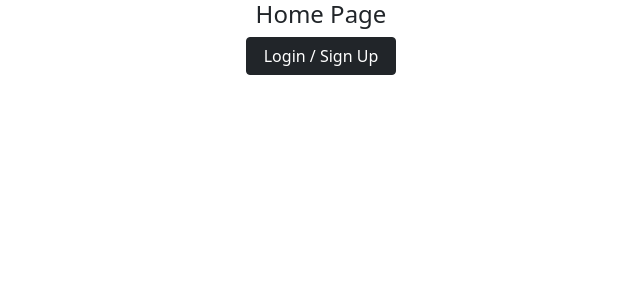
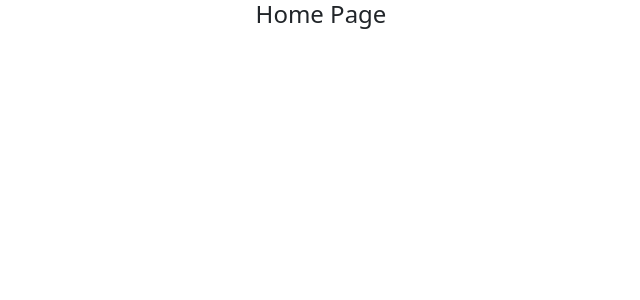
Before and after one commit to simran-memon/CMPE282_talent_traces, a React (Create React App) app in the folder frontend/: page / in a window 1280 px wide. Shown: the top 300 px of the page, without its empty margins (319-959 px from the left). Built offline with nearby package versions, Linux system fonts and the light colour scheme.

Commit message:
commiting to merge

```diff
--- a/frontend/src/components/Home.js
+++ b/frontend/src/components/Home.js
@@ -1,8 +1,10 @@
+import axios from 'axios';
 import React from 'react';
 import { Container, Card,Form,Button, Col, Row } from 'react-bootstrap';
 
 
 class HomePage extends React.Component {
+
 
     render() {
       return(<React.Fragment>
@@ -13,8 +15,8 @@ class HomePage extends React.Component {
                 </Col>
                 </Row>
                 <Row>
-                <Col><Button  onClick={()=> window.open("https://talenttracers.auth.us-west-2.amazoncognito.com/login?client_id=3n3fsevut9rfrkegficjn5mlkf&response_type=token&scope=email+openid&redirect_uri=http://localhost:3000/search/","_self")} variant="dark">Login / Sign Up</Button>
-                </Col>
+                {/* <Col><Button  onClick={()=> window.open("https://talenttracers.auth.us-west-2.amazoncognito.com/login?client_id=3n3fsevut9rfrkegficjn5mlkf&response_type=token&scope=email+openid&redirect_uri=http://localhost:3000/search/","_self")} variant="dark">Login / Sign Up</Button>
+                </Col> */}
 
                 </Row>
 
--- a/frontend/src/components/SearchComponent.js
+++ b/frontend/src/components/SearchComponent.js
@@ -1,8 +1,9 @@
 /*
 Here we are importing our react component, bootstrap requirements, and our JOBS data array from earlier
 */
+import axios from 'axios';
 import React, { Component } from 'react';
-import { Input, Label } from 'reactstrap';
+import { Button, Input, Label } from 'reactstrap';
 import { JOBS } from '../shared/Jobs';
 import JobListings from './JobListingsComponent';
 
@@ -11,9 +12,31 @@ class Search extends Component {
     super(props);
     this.state = {jobs: JOBS}
   }
+
+
+//   GetuserInfo=()=>{
+//     var url = window.location.hash;
+//     console.log("url is",url);
+
+//  var access_token = url.match(/\#(?:id_token)\=([\S\s]*?)\&/)[1];
+// console.log("access token is ",access_token);
+
+
+//     // axios.get("https://talenttracers.auth.us-west-2.amazoncognito.com/oauth2/userinfo")
+//     // .then(response => {
+//     //   console.log(response)
+//     // })
+// }
+
   render(){
     return(
-        <JobListings jobs={this.state.jobs} />
+      <React.Fragment>
+        {/* <Button onClick={this.GetuserInfo}>User Info</Button> */}
+ <JobListings jobs={this.state.jobs} />
+      </React.Fragment>
+
+
+
     );
   }
 }
```
